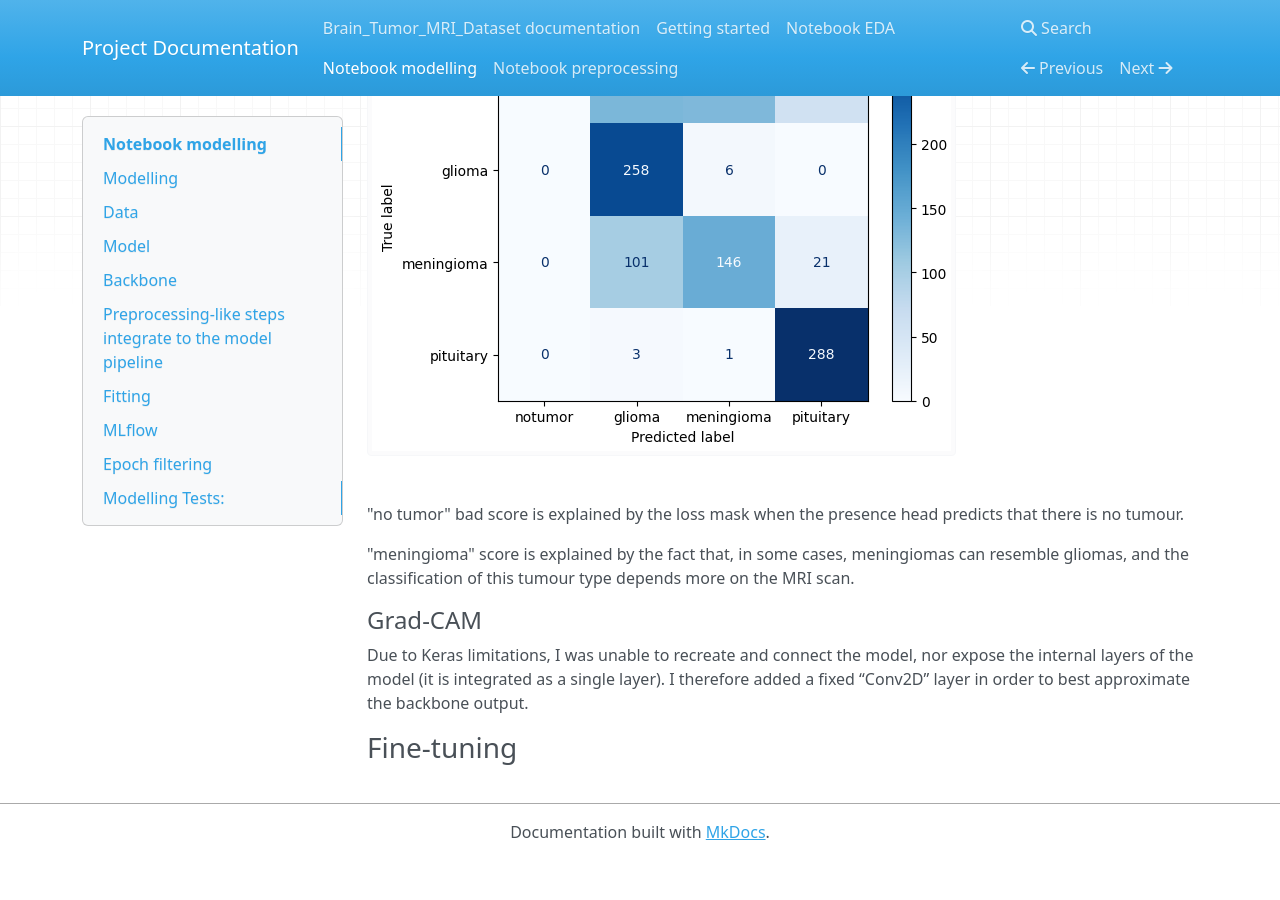
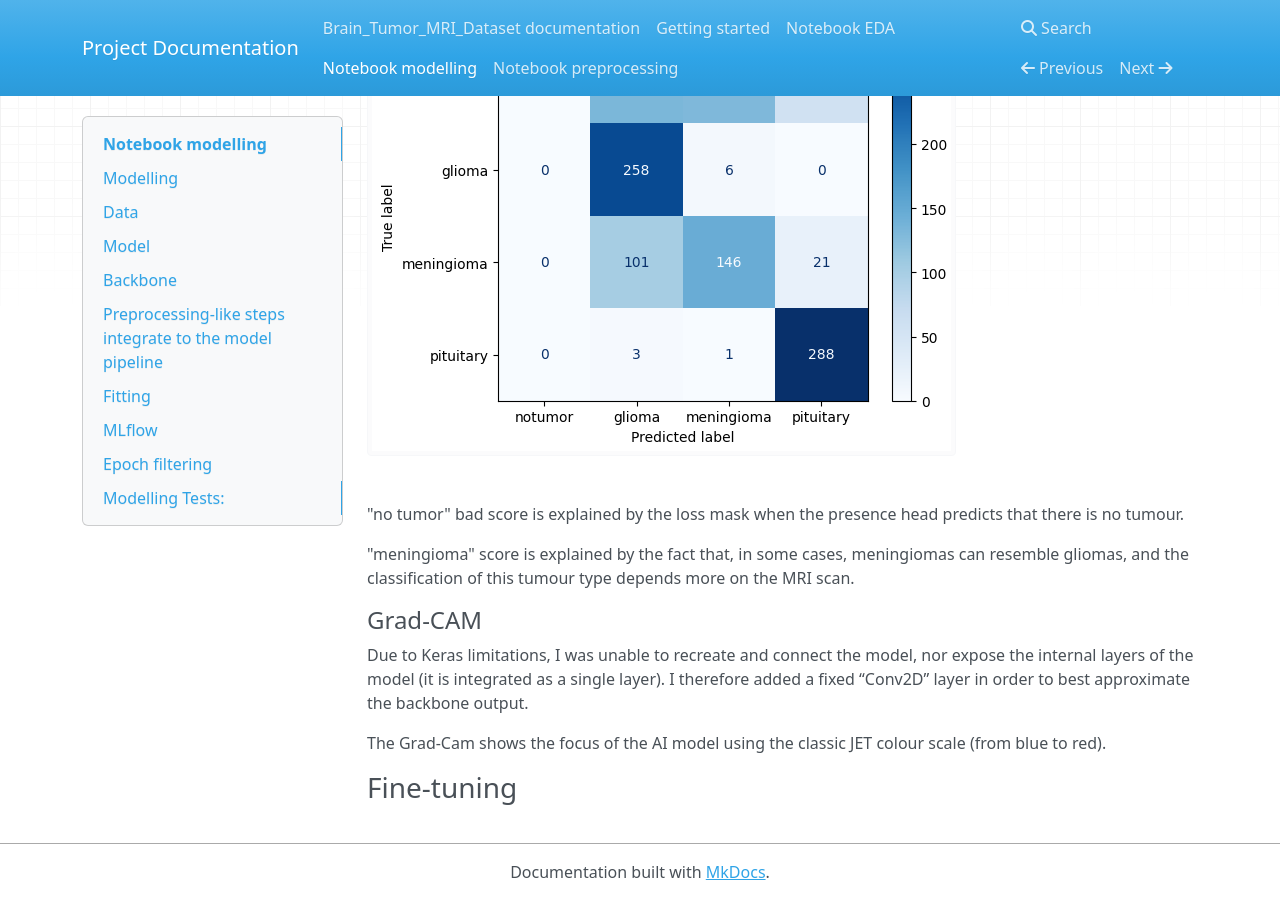
Before and after one commit to Jeremy-Duval-PhD/Brain_Tumor_MRI_Dataset, an MkDocs documentation site: the page built from docs/docs/notebook_modelling.md, in a window 1280 px wide and 900 px high, scrolled down 8415 px. Built offline with MkDocs 1.6.1, drawn with Linux system fonts in a browser that asks for light colours; nearby versions of some CDN libraries; before the commit the page ends 9275 px from its top, so only the background shows below that.

Commit message:
GRAD-CAM done !

```diff
--- a/docs/docs/notebook_modelling.md
+++ b/docs/docs/notebook_modelling.md
@@ -288,5 +288,6 @@ The idea was to prioritise specific metrics for each head while also taking into
 #### Grad-CAM
 Due to Keras limitations, I was unable to recreate and connect the model, nor expose the internal layers of the model (it is integrated as a single layer). I therefore added a fixed “Conv2D” layer in order to best approximate the backbone output.
 
+The Grad-Cam shows the focus of the AI model using the classic JET colour scale (from blue to red).
 
 ### Fine-tuning
```
Also changed, not shown: 1 other file.
